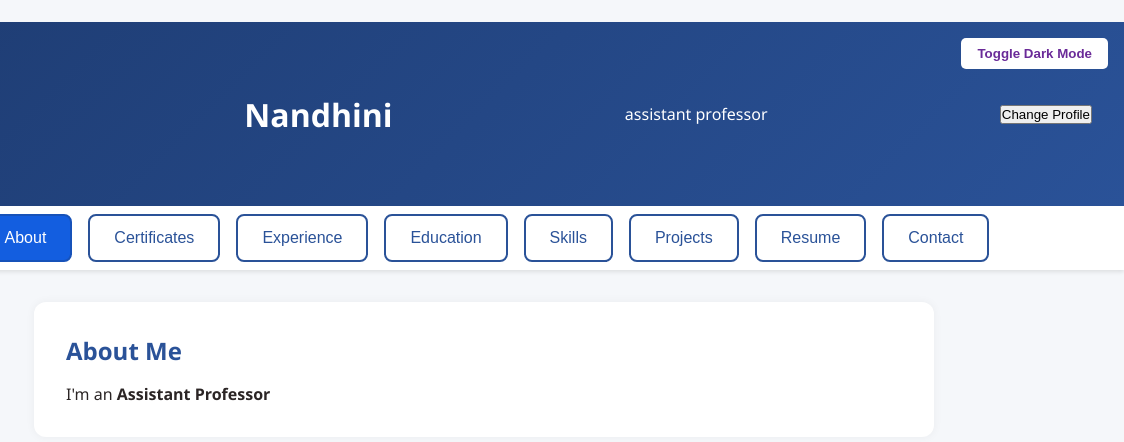
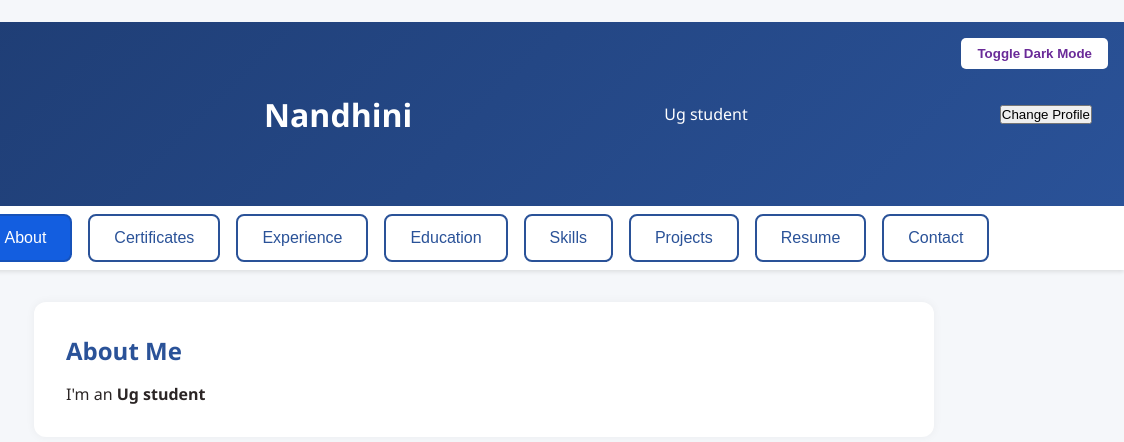
Before and after one commit to rnandhu2973/Nandhiniproject, a plain HTML site: page index.html in a window 1280 px wide. Shown: the full height of the page, 156-1280 px from the left. Drawn offline with Linux system fonts and the light colour scheme.

Commit message:
Update index.html

```diff
--- a/index.html
+++ b/index.html
@@ -203,7 +203,7 @@
     <h1> Nandhini</h1>
 
   </div>
-  <p>assistant professor </p>
+  <p>Ug student</p>
   <input type="file" id="fileInput" accept="image/*" style="display:none">
   <button onclick="showModal()">Change Profile</button>
 </header>
@@ -221,12 +221,12 @@
 
 <section id="about" class="active">
   <h2>About Me</h2>
-  <p>I'm an <b>Assistant Professor</b></p>
+  <p>I'm an <b>Ug student</b></p>
 </section>
 
 <section id="education">
   <h2>Education</h2>
-  <p>Bharathidasan  University – M.Sc.,M.Phil</p>
+  <p>Madras  University – M.Sc.,M.Phil</p>
 </section>
 
 <section id="skills">
```
